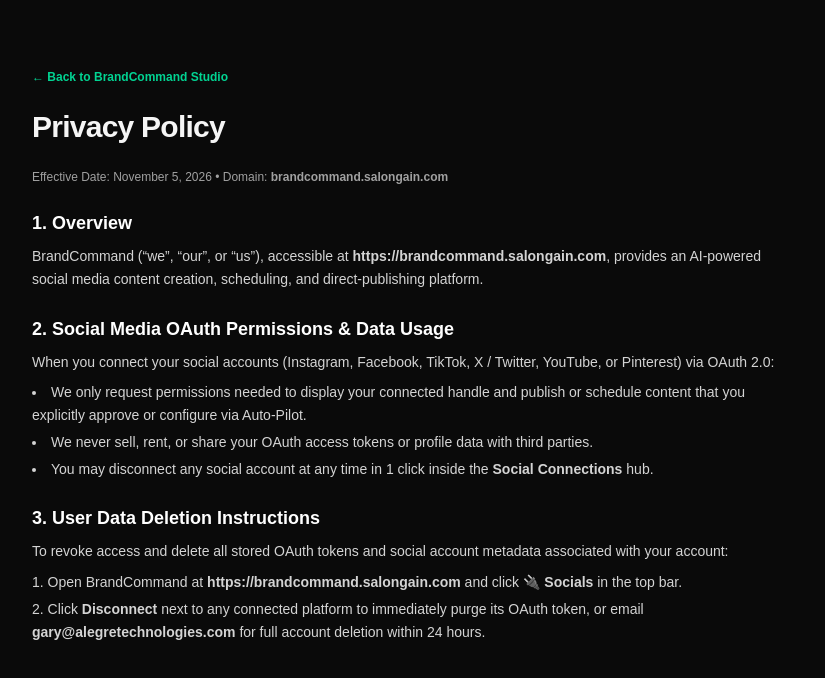
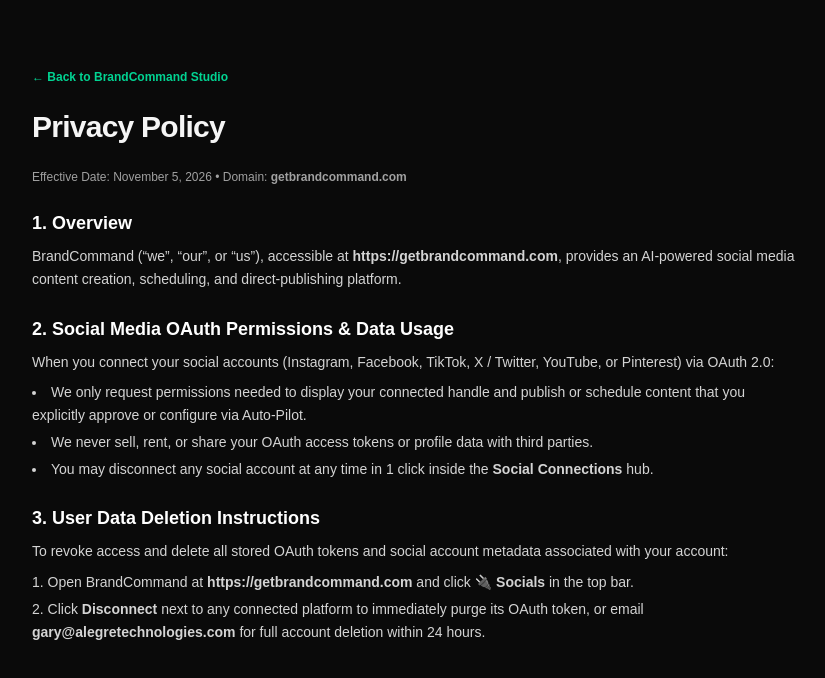
Before and after one commit to garyalegre-oss/brandcommand, a Next.js app: page /privacy in a window 1280 px wide. Shown: the top 678 px of the page, without its empty margins (224-1049 px from the left). Built offline with nearby package versions, Linux system fonts and the light colour scheme.

Commit message:
Configure primary domain getbrandcommand.com

```diff
--- a/render.yaml
+++ b/render.yaml
@@ -9,4 +9,4 @@ services:
       - key: NODE_ENV
         value: production
       - key: NEXT_PUBLIC_APP_URL
-        value: https://brandcommand.salongain.com
+        value: https://getbrandcommand.com
--- a/src/app/privacy/page.tsx
+++ b/src/app/privacy/page.tsx
@@ -2,8 +2,8 @@ import React from 'react';
 import Link from 'next/link';
 
 export const metadata = {
-  title: 'Privacy Policy — BrandCommand (brandcommand.salongain.com)',
-  description: 'Privacy Policy and Social OAuth Data Deletion Policy for BrandCommand (brandcommand.salongain.com).'
+  title: 'Privacy Policy — BrandCommand (getbrandcommand.com)',
+  description: 'Privacy Policy and Social OAuth Data Deletion Policy for BrandCommand (getbrandcommand.com).'
 };
 
 export default function PrivacyPolicyPage() {
@@ -18,14 +18,14 @@ export default function PrivacyPolicyPage() {
         </Link>
         <h1 className="text-3xl font-extrabold tracking-tight">Privacy Policy</h1>
         <p className="text-xs text-neutral-400">
-          Effective Date: November 5, 2026 • Domain: <strong>brandcommand.salongain.com</strong>
+          Effective Date: November 5, 2026 • Domain: <strong>getbrandcommand.com</strong>
         </p>
 
         <section className="space-y-2 text-sm text-neutral-300 leading-relaxed">
           <h2 className="text-lg font-bold text-white">1. Overview</h2>
           <p>
             BrandCommand (&ldquo;we&rdquo;, &ldquo;our&rdquo;, or &ldquo;us&rdquo;), accessible at{' '}
-            <strong>https://brandcommand.salongain.com</strong>, provides an AI-powered social media content
+            <strong>https://getbrandcommand.com</strong>, provides an AI-powered social media content
             creation, scheduling, and direct-publishing platform.
           </p>
         </section>
@@ -62,7 +62,7 @@ export default function PrivacyPolicyPage() {
           </p>
           <ol className="list-decimal list-inside space-y-1">
             <li>
-              Open BrandCommand at <strong>https://brandcommand.salongain.com</strong> and click{' '}
+              Open BrandCommand at <strong>https://getbrandcommand.com</strong> and click{' '}
               <strong>🔌 Socials</strong> in the top bar.
             </li>
             <li>
--- a/src/app/terms/page.tsx
+++ b/src/app/terms/page.tsx
@@ -2,8 +2,8 @@ import React from 'react';
 import Link from 'next/link';
 
 export const metadata = {
-  title: 'Terms of Service — BrandCommand (brandcommand.salongain.com)',
-  description: 'Terms of Service for BrandCommand (brandcommand.salongain.com).'
+  title: 'Terms of Service — BrandCommand (getbrandcommand.com)',
+  description: 'Terms of Service for BrandCommand (getbrandcommand.com).'
 };
 
 export default function TermsOfServicePage() {
@@ -18,13 +18,13 @@ export default function TermsOfServicePage() {
         </Link>
         <h1 className="text-3xl font-extrabold tracking-tight">Terms of Service</h1>
         <p className="text-xs text-neutral-400">
-          Effective Date: November 5, 2026 • Domain: <strong>brandcommand.salongain.com</strong>
+          Effective Date: November 5, 2026 • Domain: <strong>getbrandcommand.com</strong>
         </p>
 
         <section className="space-y-2 text-sm text-neutral-300 leading-relaxed">
           <h2 className="text-lg font-bold text-white">1. Acceptance of Terms</h2>
           <p>
-            By accessing or using BrandCommand at <strong>https://brandcommand.salongain.com</strong>, you
+            By accessing or using BrandCommand at <strong>https://getbrandcommand.com</strong>, you
             agree to these Terms of Service and all applicable rules of the connected social networks
             (Instagram/Meta, TikTok, X, YouTube/Google, and Pinterest).
           </p>
--- a/src/components/SocialAccountsHub.tsx
+++ b/src/components/SocialAccountsHub.tsx
@@ -803,17 +803,17 @@ export function SocialAccountsHub({ brand, isOpen, onClose, onUpdateBrand }: Soc
               <div className="flex items-center justify-between gap-2 flex-wrap">
                 <div>
                   <span className="text-[10px] font-extrabold uppercase tracking-wider text-emerald-600 dark:text-emerald-400">
-                    Step 1 — Official Production &amp; Local OAuth Callback URIs (brandcommand.salongain.com)
+                    Step 1 — Official Production &amp; Local OAuth Callback URIs (getbrandcommand.com)
                   </span>
                   <p className="text-neutral-700 dark:text-neutral-300 mt-0.5">
                     Add both of these Redirect URIs to your developer apps so OAuth works on{' '}
-                    <strong>brandcommand.salongain.com</strong> and locally:
+                    <strong>getbrandcommand.com</strong> and locally:
                   </p>
                 </div>
                 <button
                   type="button"
                   onClick={() => {
-                    navigator.clipboard.writeText('https://brandcommand.salongain.com/api/auth/social/callback');
+                    navigator.clipboard.writeText('https://getbrandcommand.com/api/auth/social/callback');
                     setCopiedCallback(true);
                     setTimeout(() => setCopiedCallback(false), 2000);
                   }}
@@ -829,7 +829,7 @@ export function SocialAccountsHub({ brand, isOpen, onClose, onUpdateBrand }: Soc
                     Production Callback URI:
                   </span>
                   <code className="block w-full p-2 rounded-xl bg-neutral-950 text-emerald-400 font-mono text-xs select-all">
-                    https://brandcommand.salongain.com/api/auth/social/callback
+                    https://getbrandcommand.com/api/auth/social/callback
                   </code>
                 </div>
                 <div>
@@ -843,8 +843,8 @@ export function SocialAccountsHub({ brand, isOpen, onClose, onUpdateBrand }: Soc
               </div>
               <p className="text-[11px] text-neutral-500 dark:text-neutral-400">
                 Built-in OAuth compliance pages ready at{' '}
-                <code>https://brandcommand.salongain.com/privacy</code> &amp;{' '}
-                <code>https://brandcommand.salongain.com/terms</code>.
+                <code>https://getbrandcommand.com/privacy</code> &amp;{' '}
+                <code>https://getbrandcommand.com/terms</code>.
               </p>
             </div>
 
```
